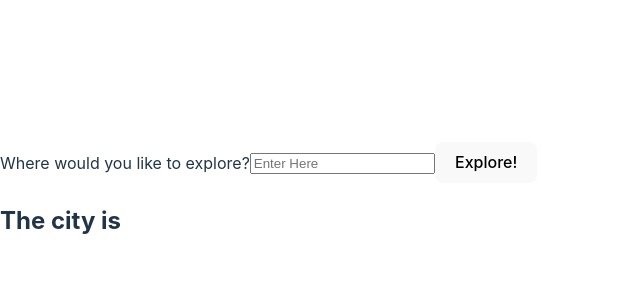
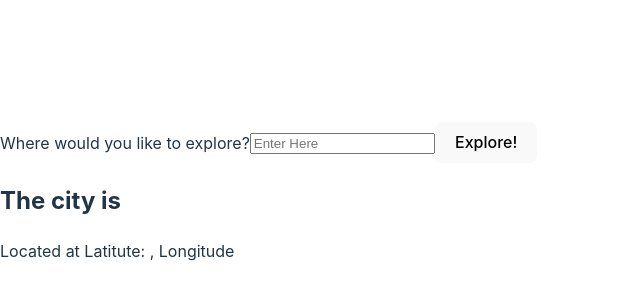
Before and after one commit to ariley215/city-explorer, a React (Vite) app: page / in a window 1280 px wide. Shown: the part 200-500 px from the top of the page, without its empty margins (0-640 px from the left). Built offline with nearby package versions, Linux system fonts and the light colour scheme; no server answers.

Commit message:
lat and lon

```diff
--- a/src/App.jsx
+++ b/src/App.jsx
@@ -1,3 +1,4 @@
+/* eslint-disable no-empty */
 import { useState } from 'react'
 import Container from 'react-bootstrap/Container';
 import LocationForm from './LocationForm';
@@ -6,7 +7,7 @@ import axios from 'axios';
 const API_KEY = import.meta.env.VITE_API_KEY;
 
 export default function App() {
-  const [location, setLocation] = useState( "");
+  const [location, setLocation] = useState({ city: '', lat: '', lon: '' });
   const [searchQuery, setSearchQuery] = useState('');
 
   function updateQuery(event) {
@@ -23,17 +24,16 @@ console.log(API_KEY)
     try {
       const response = await axios.get(API);
       console.log('API Response:', response.data);
-      setLocation(response.data[0].display_name );
+      const { display_name, lat, lon } = response.data[0];
+
+
+      setLocation({ city: display_name, lat, lon });
+
     }
    catch (error){
-
-
-    console.error('API Request Error:', error);
+   console.error('API Request Error:', error);
    }
   }
-// function changeCity(newCity) {
-//   getLocation(newCity)
-// }
 
 
 console.log(location)
@@ -43,7 +43,8 @@ return (
       handleChangeCity={getLocation}
       updateQuery={updateQuery}
    />
-    <h2>The city is {location}</h2>
+    <h2>The city is {location.city}</h2>
+    <p>Located at Latitute: {location.lat}, Longitude {location.lon}</p>
   </Container>
 );
 
```
